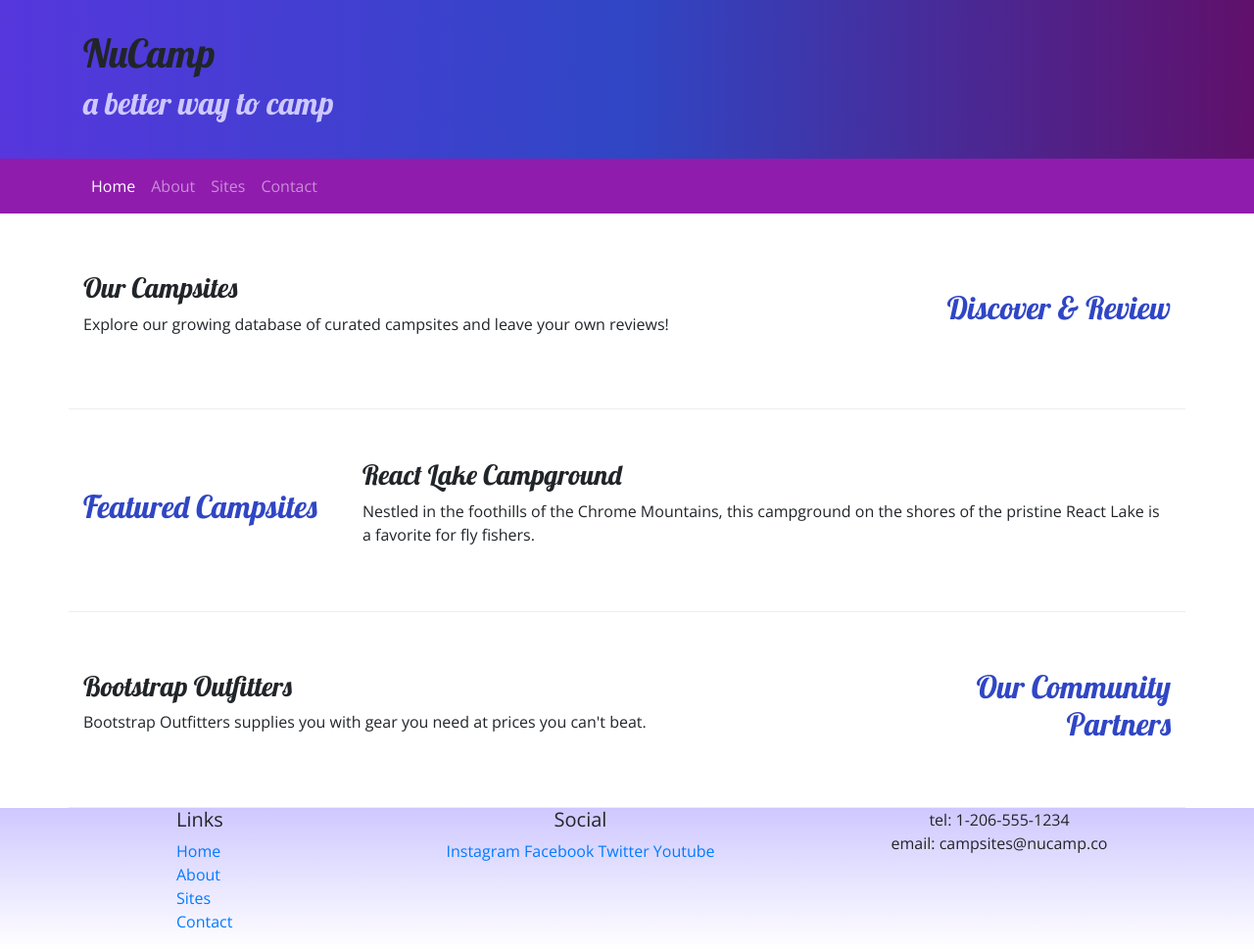
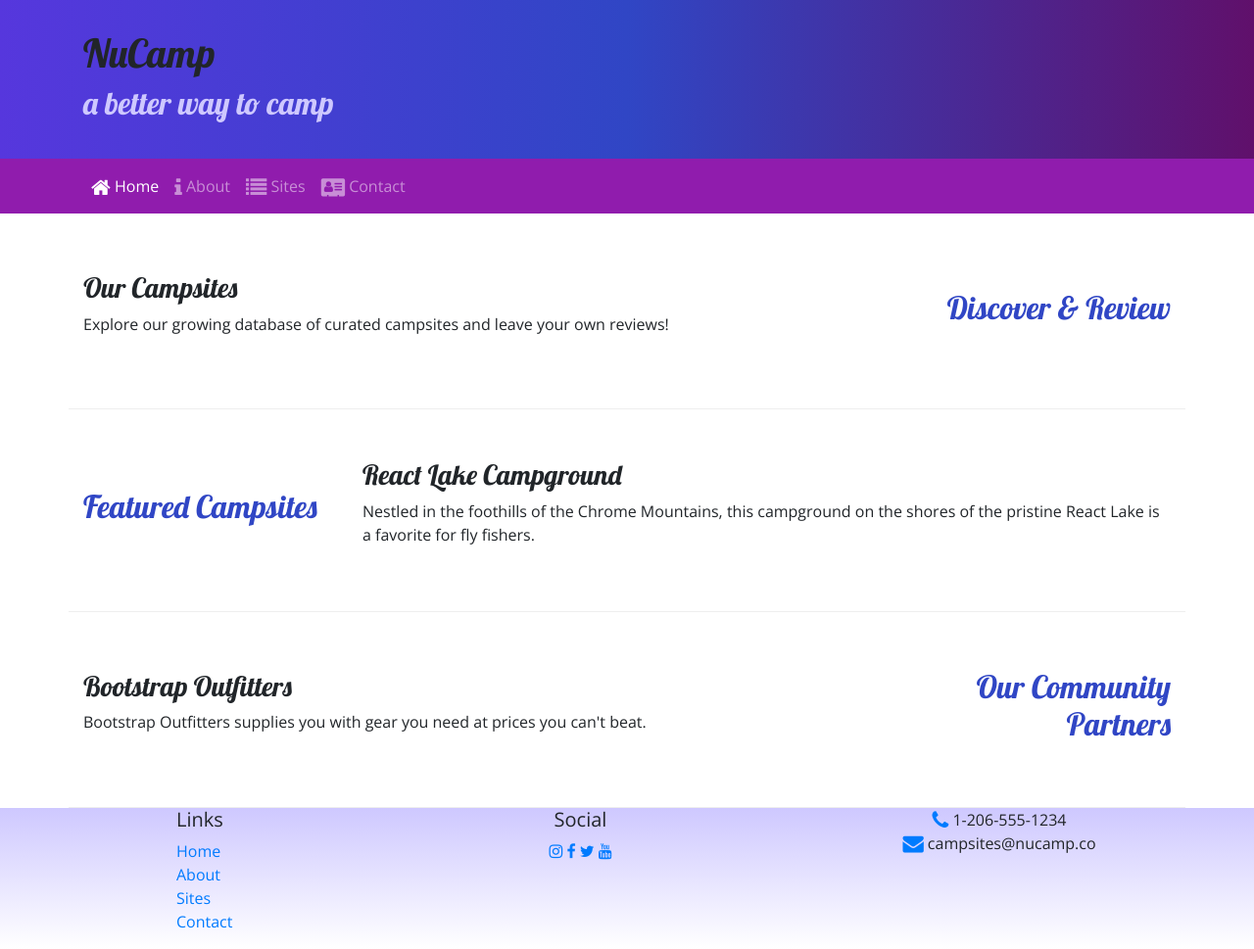
Before and after one commit to ramstush/nucamp-bootstrap, a website: page index.html in a window 1280 px wide. Shown: the whole page at 98% size. Drawn offline with nearby package versions, Linux system fonts and the light colour scheme.

Commit message:
added icons for navbar and footre social links

```diff
--- a/index.html
+++ b/index.html
@@ -8,6 +8,7 @@
         <link rel="stylesheet" href="node_modules/bootstrap/dist/css/bootstrap.min.css" />
 
         <!--Additional CSS must be placed after Bootstrap CSS -->
+        <link rel="stylesheet" href="node_modules/font-awesome/css/font-awesome.min.css" />
         <link rel="stylesheet" href="https://fonts.googleapis.com/css?family=Lobster|Open+Sans" />
         <link rel="stylesheet" href="css/styles.css" />
 
@@ -30,10 +31,10 @@
                 <button class="navbar-toggler ml-auto" type="button" data-toggle="collapse" data-target="#nucampNavbar"><span class="navbar-toggler-icon"></span></button>
                 <div class="collapse navbar-collapse" id="nucampNavbar">
                     <ul class="navbar-nav">
-                        <li class="nav-item active"><a class="nav-link" href="#">Home</a></li>
-                        <li class="nav-item"><a class="nav-link" href="aboutus.html">About</a></li>
-                        <li class="nav-item"><a class="nav-link" href="#">Sites</a></li>
-                        <li class="nav-item"><a class="nav-link" href="#">Contact</a></li>
+                        <li class="nav-item active"><a class="nav-link" href="#"><i class="fa fa-home fa-lg"> </i> Home </a></li>
+                        <li class="nav-item"><a class="nav-link" href="aboutus.html"><i class="fa fa-info fa-lg"> </i> About </a></li>
+                        <li class="nav-item"><a class="nav-link" href="#"><i class="fa fa-list fa-lg"> </i> Sites </a></li>
+                        <li class="nav-item"><a class="nav-link" href="#"><i class="fa fa-address-card fa-lg"> </i> Contact </a></li>
                     </ul>
                 </div>
             </div>
@@ -85,14 +86,14 @@
                     </div>
                     <div class="col-6 col-sm-5 text-center">
                         <h5>Social</h5>
-                        <a href="http://instagram.com/">Instagram</a>
-                        <a href="http://facebook.com/">Facebook</a>
-                        <a href="http://twitter.com/">Twitter</a>
-                        <a href="http://youtube.com/">Youtube</a>
+                        <a href="http://instagram.com/"><i class="fa fa-instagram"></i></a>
+                        <a href="http://facebook.com/"><i class="fa fa-facebook"></i></a>
+                        <a href="http://twitter.com/"><i class="fa fa-twitter"></i></a>
+                        <a href="http://youtube.com/"><i class="fa fa-youtube"></i></a>
                     </div>
                     <div class="col-sm-4 text-center">
-                        tel: 1-206-555-1234 <br/>
-                        email: campsites@nucamp.co
+                        <i class="fa fa-phone fa-lg text-primary"> </i> 1-206-555-1234 <br/>
+                        <i class="fa fa-envelope fa-lg text-primary"> </i> campsites@nucamp.co
                     </div>
                 </div>
             </div>
--- a/package.json
+++ b/package.json
@@ -15,6 +15,7 @@
   },
   "dependencies": {
     "bootstrap": "^4.0.0",
+    "font-awesome": "^4.7.0",
     "jquery": "^3.3.1",
     "popper.js": "^1.12.9"
   }
```
Also changed, not shown: aboutus.html (+13 -18 lines), 1 other file.
